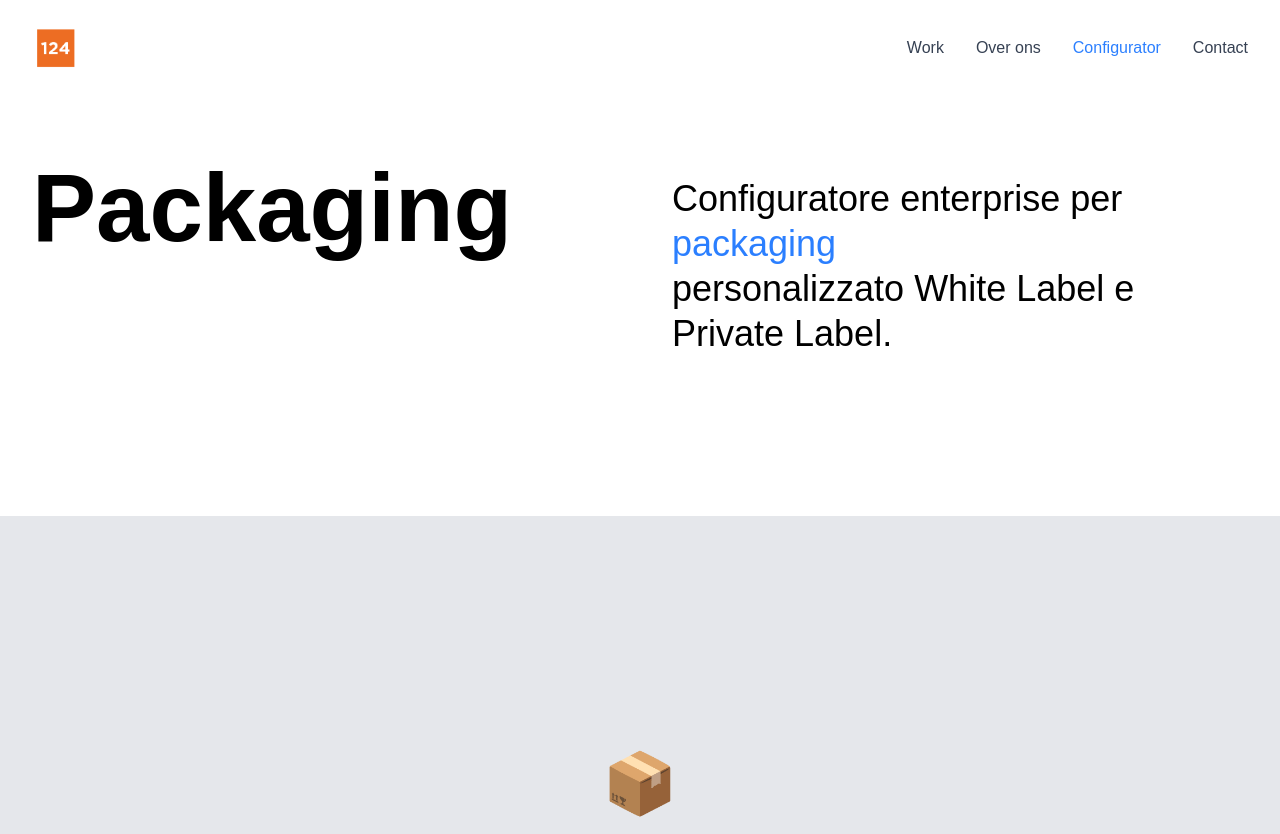
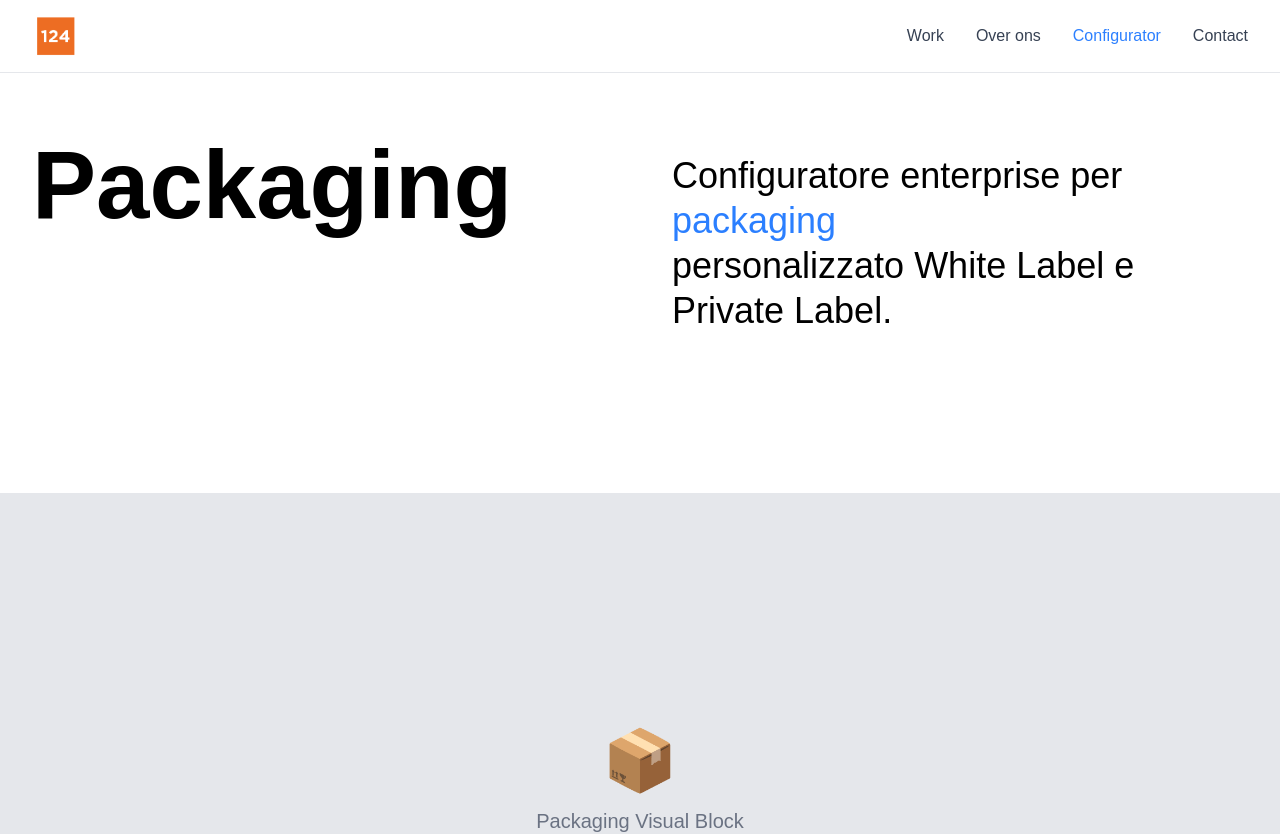
Before and after one commit to mcfratm0823/configuratore-enterprise, a Next.js app: page / in a window 1280 px wide. Shown: the top 834 px of the page. Built offline with nearby package versions, Linux system fonts and the light colour scheme.

Commit message:
striscia header navbar

```diff
--- a/src/app/page.tsx
+++ b/src/app/page.tsx
@@ -8,7 +8,7 @@ function LandingPageContent() {
   return (
     <div className="min-h-screen bg-white">
       {/* Header */}
-      <header className="flex justify-between items-center px-8 py-6">
+      <header className="flex justify-between items-center px-8 py-3 bg-white border-b border-gray-200">
         <div className="flex items-center">
           <img
             src="/logo-124.png"
```
